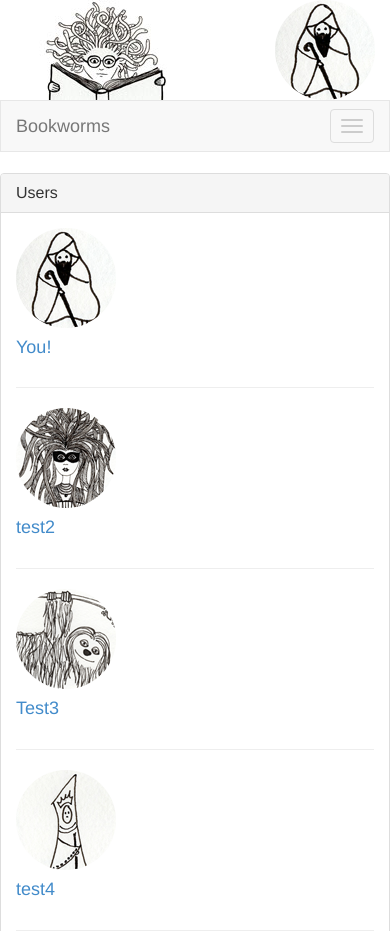
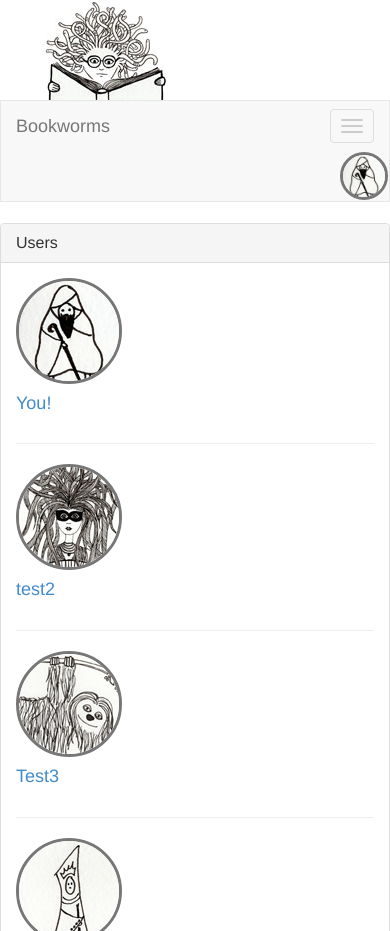
Before and after one commit to stroud109/medusa, a Flask app: page /users in a window 390 px wide; the page is wider, and only the part inside the window is pictured. Shown: the top 931 px of that part. Run offline with Flask 2, Linux system fonts and the light colour scheme; a user stored in the database is signed in; grey boxes are pictures that could not be loaded.

Commit message:
Formatting navbar

```diff
--- /dev/null
+++ b/static/css/main.css
@@ -0,0 +1,19 @@
+.avatar {
+  border: 3px solid #777;
+}
+
+.avatar-sm {
+  width: 48px;
+  height: 48px;
+  margin: 1px;
+}
+
+.navbar-avatar {
+  padding-top: 0;
+  padding-bottom:0;
+}
+
+.navbar-nav form {
+  margin: 0;
+  padding: 0;
+}
--- a/templates/base.html
+++ b/templates/base.html
@@ -1,6 +1,7 @@
 <html>
 <head>
   <title>Welcome to Bookworms</title>
+  <link rel="stylesheet" href="/static/css/main.css">
   <link rel="stylesheet" href="/static/css/bootstrap.min.css">
   <script type="text/javascript" src="/static/js/jquery-2.0.3.min.js"></script>
   <script type="text/javascript" src="/static/js/bootstrap.js"></script>
@@ -9,12 +10,16 @@
   <div class="container">
     {% if g.user %}
     <a href="{{url_for("index")}}"><img src="/static/img/medusa-sm.jpg"></img></a>
-          <a href="{{url_for("view_library", id=g.user.id)}}"><img class="pull-right img-circle" src="{{g.user.avatar_url}}"></img></a>
     {% else %}
     <img src="/static/img/medusa-md.jpg"></img>
     {% endif %}
   </div>
   <nav class="navbar navbar-default" role="navigation">
+
+    <div class="row">
+
+      <div class="col-md-11">
+
        <!-- Brand and toggle get grouped for better mobile display -->
         <div class="navbar-header">
           <button type="button" class="navbar-toggle" data-toggle="collapse" data-target="#bs-example-navbar-collapse-1">
@@ -28,6 +33,7 @@
 
         <!-- Collect the nav links, forms, and other content for toggling -->
         <div class="collapse navbar-collapse" id="bs-example-navbar-collapse-1">
+
           <ul class="nav navbar-nav">
             {% if g.user %}
             <li><a href="{{url_for("search")}}">Add Book</a></li>
@@ -39,13 +45,6 @@
             {% if not g.user %}
             <li><a href="{{url_for("register")}}">Register</a></li>
             {% endif %}
-                    <li>
-                        {% if not g.user %}
-                            <form method="get" action="{{url_for("login")}}"><input type="submit" value="Login" class="btn btn-primary navbar-btn"/></form>
-                        {% else %}
-                            <form method="post" action="{{url_for("logout")}}"><input type="submit" value="Logout" class="btn btn-primary navbar-btn"/></form>
-                        {% endif %}
-                    </li>
           </ul>
           <form class="navbar-form navbar-left" action="{{url_for("keyword_search")}}" role="search">
             <div class="form-group">
@@ -56,11 +55,27 @@
           {% if g.user %}
           <ul class="nav navbar-nav navbar-right">
               <li><a href="{{url_for("view_library", id=g.user.id)}}">Welcome, {{g.user.username}}</a></li>
+              <li>
+              {% if not g.user %}
+              <form method="get" action="{{url_for("login")}}"><input type="submit" value="Login" class="btn btn-primary navbar-btn"/></form>
+              {% else %}
+              <form method="post" action="{{url_for("logout")}}"><input type="submit" value="Logout" class="btn btn-primary navbar-btn"/></form>
+              {% endif %}
+            </li>
           </ul>
           {% endif %}
+        </div>
+      </div>
+
+      <div class="col-md-1 navbar-avatar">
+        {% if g.user %}
+
+          <a href="{{url_for("view_library", id=g.user.id)}}"><img class="pull-right avatar-sm avatar img-circle" src="{{g.user.avatar_url}}"></img></a>
+
+        {% endif %}
       </div><!-- /.navbar-collapse -->
+    </div>
   </nav>
-
 
   <div class="container">
     <div class="flash-messages">
@@ -73,5 +88,6 @@
     {% block body %}
     {% endblock %}
   </div>
+
 </body>
 </html>
--- a/templates/book.html
+++ b/templates/book.html
@@ -10,7 +10,7 @@
             </div>
             <div class="panel-body">
                 <span class="thumbnail">
-                    <img src="{{book.book_info.image_url}}">
+                    <img class="img-responsive" src="{{book.book_info.image_url}}">
                 </span>
             </div>
         </div>
--- a/templates/index.html
+++ b/templates/index.html
@@ -1,12 +1,13 @@
 {% extends 'base.html' %}
 {% block body %}
 
-<h2>Welcome to Bookworms</h2>
+<h3>Welcome to Bookworms</h3>
 
 {% if g.user %}
 <div class="container">
 
     <div class="col-md-6">
+
         <div class="panel panel-default">
             <div class="panel-heading">
                 <h3 class="panel-title">Books You Can Borrow</h3>
--- a/templates/results.html
+++ b/templates/results.html
@@ -22,7 +22,7 @@
 
                 {% endif %}
                 <span class="thumbnail">
-                    <img src="{{book_info.image_url}}"/>
+                    <img class="img-responsive" src="{{book_info.image_url}}"/>
                 </span>
             </div>
         </div>
--- a/templates/users.html
+++ b/templates/users.html
@@ -12,7 +12,7 @@
             {% for user in users %}
             <div class="row">
                 <div class="col-md-4">
-                    <a href="{{url_for("view_library", id=user.id)}}"><img class="img-circle" src="{{user.avatar_url}}"></img></a>
+                    <a href="{{url_for("view_library", id=user.id)}}"><img class="img-circle avatar" src="{{user.avatar_url}}"></img></a>
                 </div>
                 <div class="col-md-8">
                     <h4>
```
Also changed, not shown: my_app.db. Lines whose indentation alone changed are shown as unchanged.
